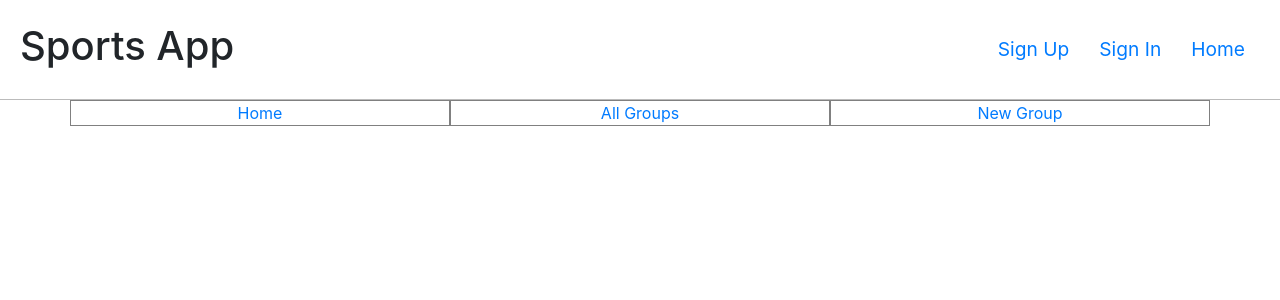
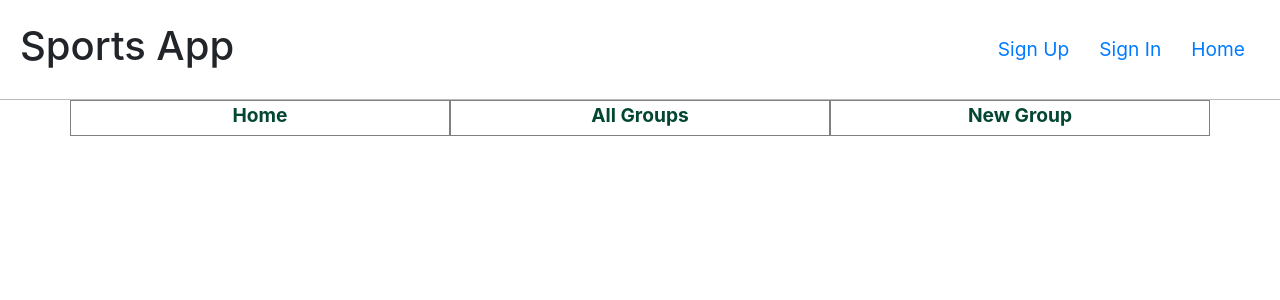
Before and after one commit to cpcurtis1218/Sports-App-Client, a React app: page /#/ in a window 1280 px wide. Shown: the top 300 px of the page. Built offline with nearby package versions, Linux system fonts and the light colour scheme.

Commit message:
Add styling to nav bar
-Add height of 36px to the links
-Add green color to links
-Add a lighter green color on hover to the links
-Add text-deco: none to link tag hover

```diff
--- a/src/sidebar/Sidebar.js
+++ b/src/sidebar/Sidebar.js
@@ -9,9 +9,9 @@ class Sidebar extends Component {
     return (
       <Container className='sidebar'>
         <Row>
-          <Col className='text-center'><Link to={'/'}>Home</Link></Col>
-          <Col className='text-center'><Link to={'/groups'}>All Groups</Link></Col>
-          <Col className='text-center'><Link to={'/add-group'}>New Group</Link></Col>
+          <Col className='text-center p-0'><Link to={'/'}>Home</Link></Col>
+          <Col className='text-center p-0'><Link to={'/groups'}>All Groups</Link></Col>
+          <Col className='text-center p-0'><Link to={'/add-group'}>New Group</Link></Col>
         </Row>
       </Container>
     )
--- a/src/sidebar/Sidebar.scss
+++ b/src/sidebar/Sidebar.scss
@@ -1,3 +1,18 @@
+$sidebar-link: #034732;
+$sidebar-link-hover: #5E897C;
+
 .col {
   border: 1px solid grey;
+  height: 36px;
+
+  a {
+    color: $sidebar-link;
+    font-size: 1.2rem;
+    font-weight: bold;
+
+    &:hover {
+      color: $sidebar-link-hover;
+      text-decoration: none;
+    }
+  }
 }
```
